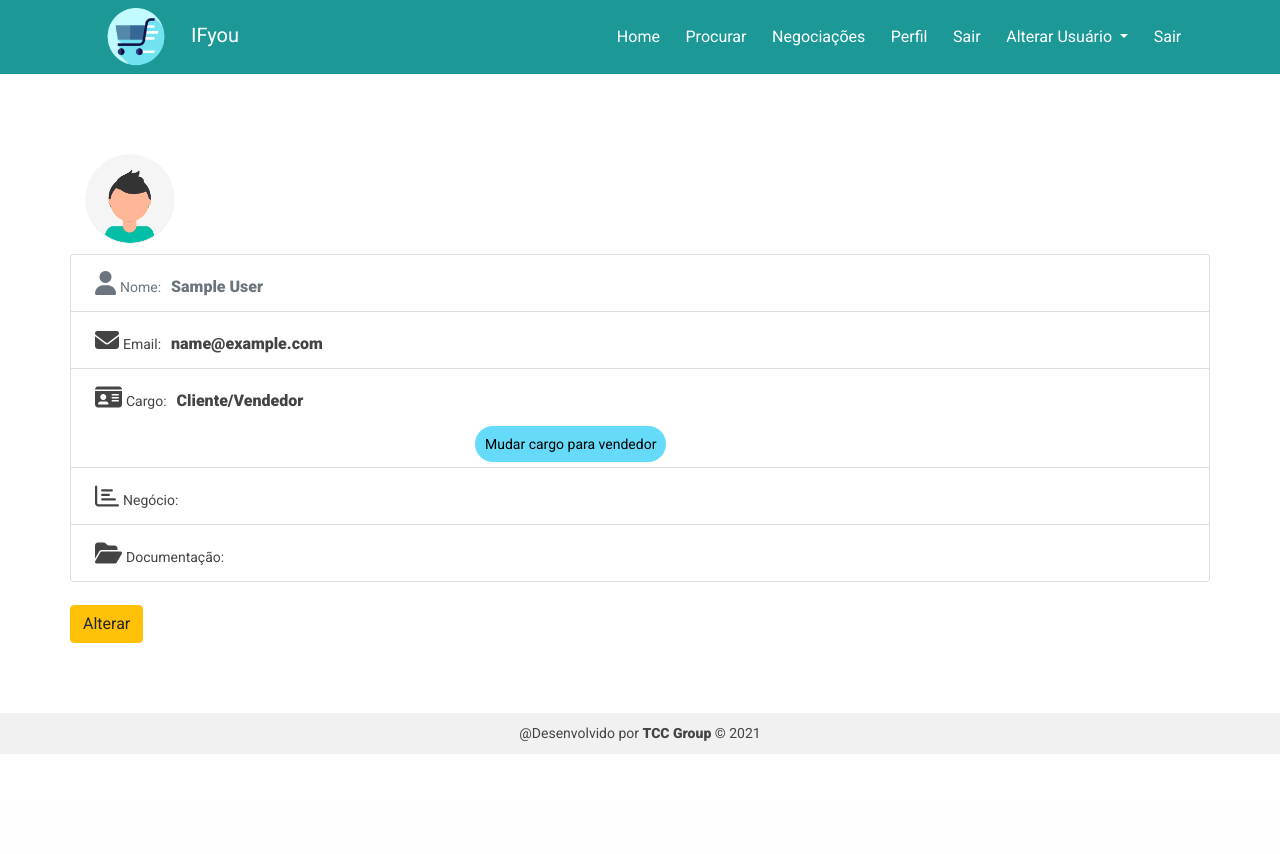
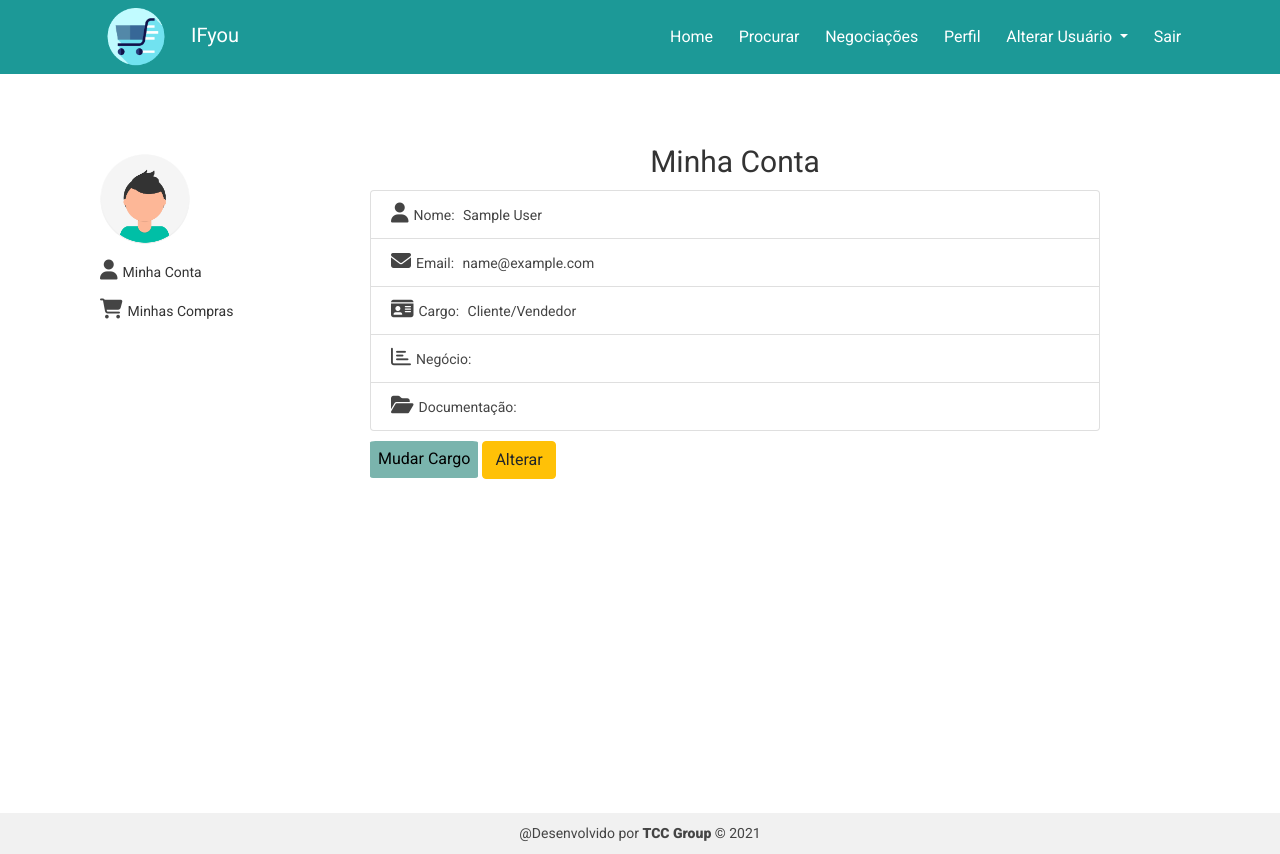
Before and after one commit to Jaooow/TCC, a PHP site: page /perfil.php in a window 1280 px wide. Before the commit the page ends 754 px from the top, so only its background shows below. Run offline with PHP 8.4, Linux system fonts and the light colour scheme; the visitor is signed in with stand-in values (Sample User, id 1); data that the repository does not hold is empty; some libraries are stand-ins or nearby versions.

Commit message:
Att Perfil - Incompleto

```diff
--- a/cabecalho.php
+++ b/cabecalho.php
@@ -77,8 +77,7 @@
 										<a class="nav-item nav-link" href="index.php">Home</a>
 										<a class="nav-item nav-link" href="procurar_produtos.php">Procurar</a>
 										<a class="nav-item nav-link" href="">Negociações</a>
-										<a class="nav-item nav-link" id="perfil" href="perfil.php">Perfil</a>
-										<a class="nav-item nav-link" href="logout.php">Sair</a>';
+										<a class="nav-item nav-link" id="perfil" href="perfil.php">Perfil</a>';
 										if($_SESSION["tipo_de_usuario"]>1){
 										echo'
 										<li class="nav-item dropdown">
@@ -117,8 +116,7 @@
 										<a class="nav-item nav-link" href="cadastro_de_produtos.php">Cadastrar Produtos</a>
 										<a class="nav-item nav-link" href="lista_produtos_vendedor.php">Meus Produtos</a>
 										<a class="nav-item nav-link" id="perfil" href="perfil.html">Perfil</a>
-										<a class="nav-item nav-link" href="">Sobre nós</a>
-										<a class="nav-item nav-link" href="logout.php">Sair</a>';
+										<a class="nav-item nav-link" href="">Sobre nós</a>';
 										if($_SESSION["tipo_de_usuario"]>1){
 
 											echo'
--- a/css/styles.css
+++ b/css/styles.css
@@ -76,6 +76,7 @@ header, .navbar{
 #mainSlider img{
     opacity: 0.9;
     background: rgba(0, 0, 0, 5);
+
 }
 #mainSlider .carousel-inner, #mainSlider .carousel-item{
     height: 90vh;
@@ -271,45 +272,74 @@ background-color: #F1F1F1;
 }
 
 /* Perfil */
-#perfil img{
+
+#perfil .container {
+    padding: 0px;
+    margin-bottom: 33vh;
+}
+
+#perfil .img_perfil{
     width: 120px;
     right: 120px;
+    margin-bottom: 6px;
+}
+
+.img_perfil:hover{
+    opacity: 0.4;
 }
 
 #perfil i{
-    font-size: 24px;
-    padding: 4px;
-    margin: 0;
+    font-size: 20px;
+    margin-right: 5px;
 }
 
+#perfil span{
+    font-size: 14px;
+    padding: 5px;
+}
+
+#perfil p{
+    font-size: 14px;
+    text-align: left;
+}
+
+#perfil p:hover{
+    color: red;
+}
+#perfil h3{
+    font-size: 30px;
+    color:#333;
+    text-align: center;
+    margin-bottom: 10px;
+}
+
+#perfil ul{
+    margin-bottom: 10px;
+}
 #perfil a{
-    background-color: #65DAF9;
-    padding: 10px;
-    margin-top: 10px;
-    border-radius: 30px;
-    color: #000;
+    color: #333;
     text-decoration: none;
 }
 
-
-#perfil a:hover{
-   background-color: transparent;
-   color: #000;
-   border: 1px solid #333;
-   text-decoration: none;
-   transition: .5s;
+#perfil .mudar_cargo {
+    color: #000;
+    text-decoration: none;
+    padding: 8px;
+    padding-bottom: 10px;
+    border-radius: 5%;
+    background-color: #7AB4AD;
+    text-align: center;
 }
 
-#perfil span{
-    font-size: 16px;
-    font-weight: bold;
-    margin-left: 10px;
+#perfil .mudar_cargo:hover {
+    color: #000;
+    transition: 0.3s;
+    background-color: #5e8883;
 }
 
-#perfil button{
-    margin-top: 23px;
+.perfil_under{
+    margin-top: 10px;
 }
-
 /* Procurar Produtos */
 #procurar-produtos .container{
     padding-bottom:0px;
--- a/perfil.php
+++ b/perfil.php
@@ -3,6 +3,34 @@
 ?>
 <main>
 	<div class = "container">
+		<div id="perfil">
+			<div class="container">
+				<div class="row">
+					<div class="col-md-3">
+						<img src="img/avatar.png"  class = "img_perfil" alt="avatar" name = "avatar"/>
+						<div class="col-12">
+							<p><i class="fas fa-user"></i><a href="">Minha Conta</a></p>
+							<p><i class="fas fa-shopping-cart"></i><a href="">Minhas Compras</a></p>
+						</div>
+					</div>
+					<div class="col-md-8">
+						<h3>Minha Conta</h3>
+						<ul class="list-group">
+							<li class="list-group-item"><i class="fas fa-user"></i>Nome: <span id="nome_perfil" ></span></li>
+							<li class="list-group-item"><i class="fas fa-envelope"></i>Email: <span id="email_perfil"></span></li>
+							<li class="list-group-item"><i class="fas fa-id-card"></i>Cargo: <span id="cargo"></span>
+							<li class="list-group-item"><i class="far fa-chart-bar"></i>Negócio: <span id="tipo_negocio"></span></li>
+							<li class="list-group-item"><i class="fas fa-folder-open "></i>Documentação: <span id="documentacao"></span></li>
+						</ul>
+						<a class = "mudar_cargo" href="mudar_cargo.php">Mudar Cargo</a>
+						<button type="button" class="btn btn-warning">Alterar</button>
+					</div>
+				</div>
+			</div>
+		</div>
+
+
+		<!--
 		<div id = "perfil">
 			<img src="img/avatar.png" alt="avatar" name = "avatar"/>
 
@@ -17,7 +45,7 @@
 			</ul>
 			<button type="button" class="btn btn-warning">Alterar</button>
 		</div>
-	</div>
+	</div>-->
 </main>
 <?php
 	include "rodape.php";
--- a/procurar_produtos.php
+++ b/procurar_produtos.php
@@ -13,7 +13,7 @@
                     </div>
 					<div class="col-md-11">
 						<div class="input-group">
-							<input type="email" class="form-control input-produtos" id="procurar_produto" aria-describedby="Procurar Produto" placeholder="Procurar Produtos">
+							<input type="email" class="form-control input-produtos" id="procurar_produto" aria-describedby="Procurar Produto" placeholder="Procurar por produtos e marcas">
 						</div>
 					</div>
 					<div class="col-md-1">
@@ -110,7 +110,7 @@
 							</div>
 						</div>
 					</div>
-					<div class="col-md-6">
+					<div class="col-md-4">
 						<!-- Nome Produto -->
 						<h6>Bola de Vôlei</h6>
 						<!-- Informação -->
@@ -119,7 +119,7 @@
 						<i class="fas fa-phone"></i> (99)99999-9999
 						<p class="produto_vendedor">Vendedor: João Pedro Catarina Conçolaro</p>
 					</div>
-					<div class="col-md-3">
+					<div class="col-md-5">
 						<!-- Preço -->
 						<p class = "preco_produto">R$ 150,00</p>
 						<br/>
```
